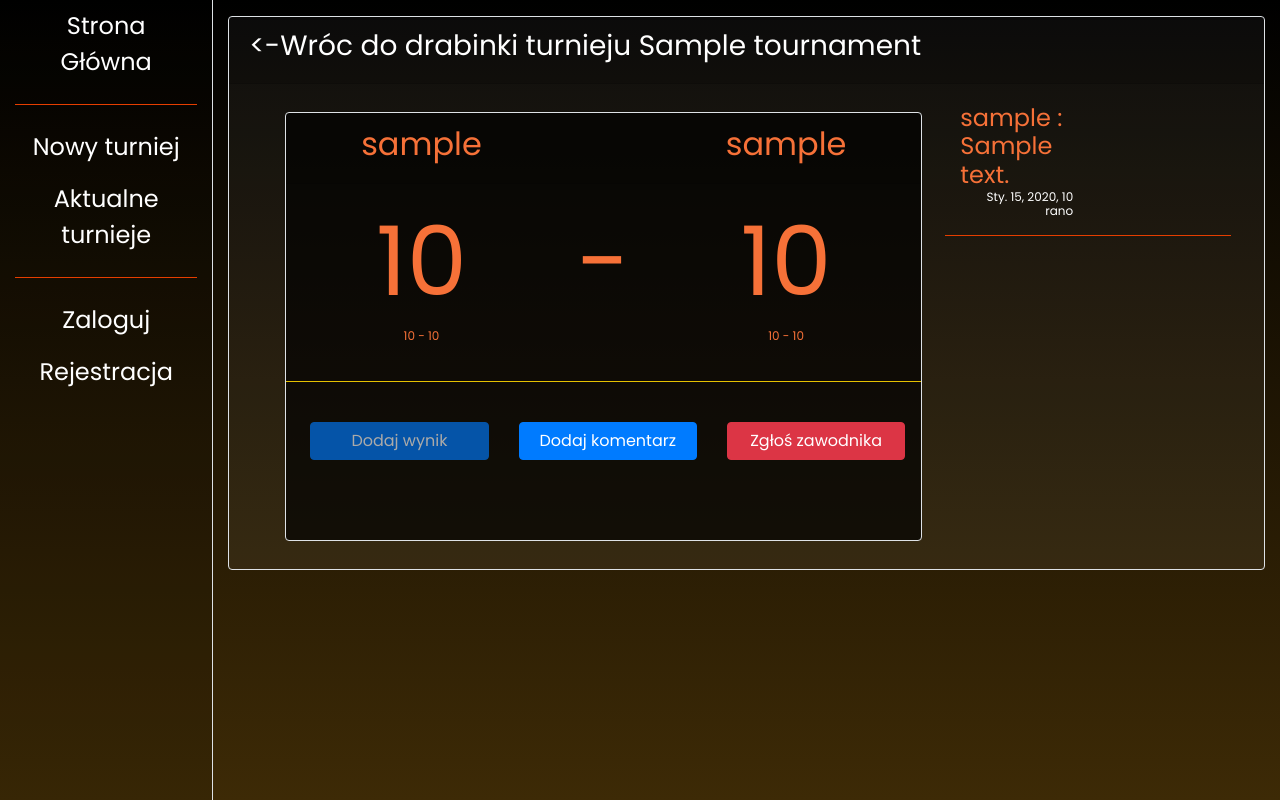
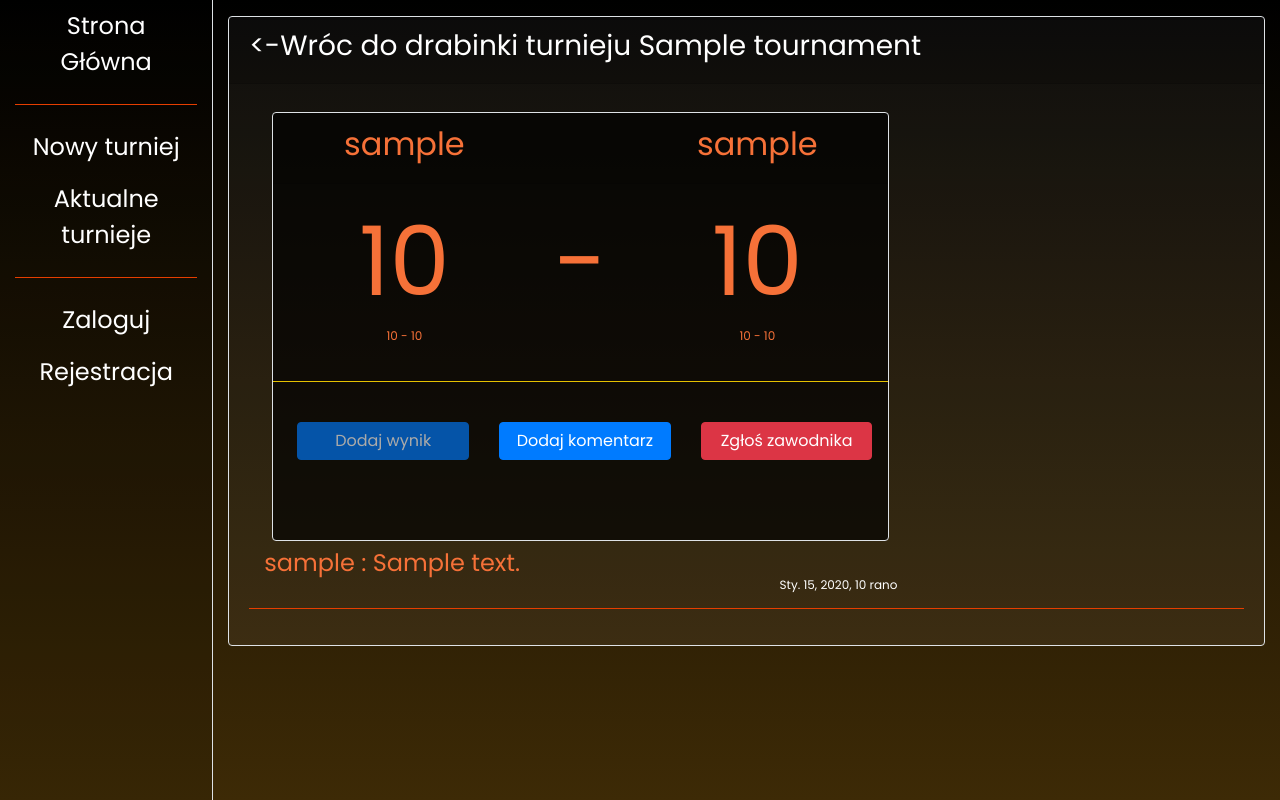
Before and after one commit to psgoral/Django-Tournament-Creator, a Django app: a page that uses main/templates/main/match.html in a window 1280 px wide. Run offline with Django 3.2, Linux system fonts and the light colour scheme; tables that the repository leaves empty hold one stand-in row (values such as "Sample post"); some libraries are stand-ins or nearby versions.

Commit message:
deploy-script

```diff
--- a/main/templates/main/match.html
+++ b/main/templates/main/match.html
@@ -7,7 +7,7 @@
         <a href="ladder_{{match.tournament.id}}" class="text-white">
             <h3>
                 <-Wróc do drabinki turnieju {{match.tournament.name}}</h3> </a> </div> <div class="card-body">
-                    <div class="row justify-content-md-center">
+                    <div class="row-12 justify-content-md-center">
                         <div class="col-8">
                             <div class="card m-2 text-center border" style="background-color: rgba(0, 0, 0, 0.65);">
                                 <div class="card-header">
@@ -130,9 +130,9 @@
                                 </div>
                             </div>
                         </div>
-                        <div class="row-6 justify-content-md-center">
+                        <div class="row-12 justify-content-md-center">
                             {%for comment in comments%}
-                            <div class="col-6">
+                            <div class="col-8">
                                 <h4>
                                     {{comment.author}} : {{comment.message}}
                                     <p class="small text-white text-right" style="font-size:12px">{{comment.date}}</p>
--- a/main/views.py
+++ b/main/views.py
@@ -166,7 +166,7 @@ def match(response,match_id):
 
     match = Match.objects.filter(id=match_id).get()
 
-    comments = Comment.objects.filter(match=match_id).order_by('date')
+    comments = Comment.objects.filter(match=match_id).order_by('date').reverse()
     print(comments)
 
     if response.method == 'POST':
```
